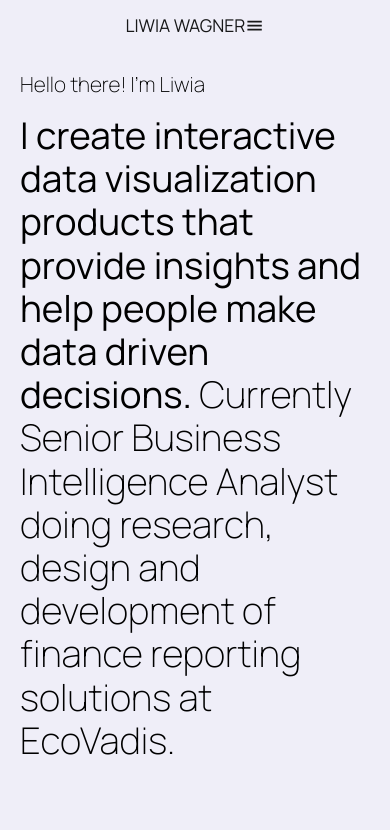
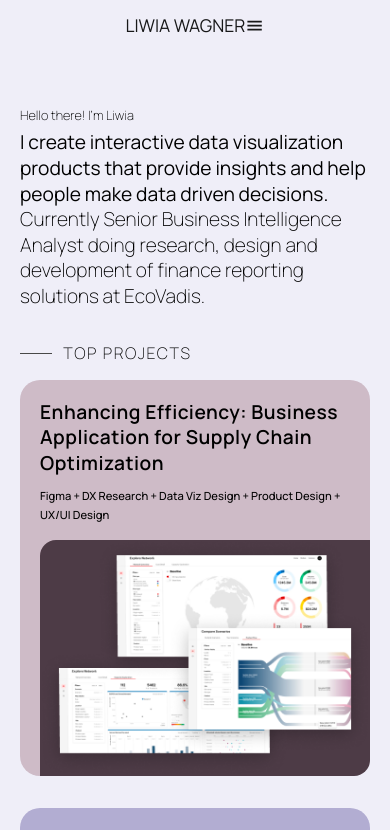
Before and after one commit to LiwiaWagner/Portfolio-Liwia-Wagner, a React (Create React App) app: page / in a window 390 px wide. Shown: the top 830 px of the page. Built offline with nearby package versions, Linux system fonts and the light colour scheme.

Commit message:
media_query_card_styling

```diff
--- a/src/components/card/Card.jsx
+++ b/src/components/card/Card.jsx
@@ -21,8 +21,24 @@ function Card(props) {
               {card.btn.text}
             </button>
           </div>
-          <div className="blank"></div>
+
           <div className="card-container-right">
+            <img
+              className="img-desktop"
+              src={card.images.desktop.src}
+              alt={card.images.desktop.alt}
+            />
+            <img
+              className="img-mobile"
+              src={card.images.mobile.src}
+              alt={card.images.mobile.alt}
+            />
+          </div>
+
+          <div
+            className="card-container-right-mobile"
+            style={{ backgroundColor: card.btn.color }}
+          >
             <img
               className="img-desktop"
               src={card.images.desktop.src}
--- a/src/components/card/card.css
+++ b/src/components/card/card.css
@@ -1,29 +1,30 @@
 .card-container {
   display: flex;
   flex-direction: row;
+}
+
+.card-container-left {
+  width: 40%;
   padding: 2rem 2rem 0 2rem;
 }
 
-.card-container-left {
-  width: 35%;
+.card-container-right {
+  width: 60%;
+  padding: 2rem 2rem 0 2rem;
 }
 
-.card-container-right {
-  width: 65%;
-}
-
-.blank {
-  width: 3rem;
+.card-container-right-mobile {
+  display: none;
 }
 
 /* ---Card text */
 
 .card-title {
-  font-size: 2rem;
+  font-size: 1.7rem;
   font-weight: 600;
   letter-spacing: 0.07rem;
-  line-height: 2.4rem;
-  padding: 0 0 1.5rem 0;
+  line-height: 2.2rem;
+  padding: 0 0 0.8rem 0;
 }
 
 .card-description {
@@ -33,10 +34,10 @@
 }
 
 .card-tools {
-  font-size: 1.1rem;
-  font-weight: 600;
-  line-height: 2rem;
-  padding: 0 0 2rem 0;
+  font-size: 0.9rem;
+  font-weight: 800;
+  line-height: 1.6rem;
+  padding: 0 0 1.2rem 0;
 }
 
 /* ---Project button */
@@ -45,28 +46,92 @@
   width: auto;
   height: 2.8rem;
   padding: 0rem 1.2rem;
-  margin: 0 0 4rem 0;
+  margin: 0 0 2rem 0;
   border-radius: 0.8rem;
-  color: white;
+  color: var(--white);
   font-size: 1rem;
   font-weight: 700;
-  letter-spacing: 0.1rem;
 }
 
 /* ---Project picture */
 
 .img-desktop {
   display: block;
+  object-fit: contain;
 }
 
 .img-mobile {
   display: none;
 }
 
+@media screen and (max-width: 1024px) {
+  .card-container-left {
+    width: 40%;
+    padding: 1.25rem 1.25rem 0 1.25rem;
+  }
+
+  .card-container-right {
+    width: 60%;
+    padding: 1.25rem 1.25rem 0 1.25rem;
+  }
+
+  /* ---Card text */
+
+  .card-title {
+    font-size: 1.1rem;
+    font-weight: 600;
+    letter-spacing: 0.07rem;
+    line-height: 1.4rem;
+    padding: 0 0 0.5rem 0;
+  }
+
+  .card-description {
+    font-size: 0.9rem;
+    line-height: 1.3rem;
+    padding: 0 0 1rem 0;
+  }
+
+  .card-tools {
+    font-size: 0.7rem;
+    font-weight: 700;
+    line-height: 1.2rem;
+    padding: 0 0 1rem 0;
+  }
+
+  /* ---Project button */
+
+  .btn-project {
+    width: auto;
+    height: 1.8rem;
+    padding: 0rem 1rem;
+    border-radius: 0.6rem;
+    color: white;
+    font-size: 0.7rem;
+    font-weight: 700;
+  }
+}
+
 @media screen and (max-width: 430px) {
   .card-container {
+    display: block;
+    flex-direction: column;
+    padding: 1.25rem 0 0 1.25rem;
+  }
+
+  .card-container-left {
+    width: 100%;
+    padding: 0;
+  }
+
+  .card-container-right {
+    display: none;
+    padding: 0;
+  }
+
+  .card-container-right-mobile {
     display: flex;
-    flex-direction: column;
+    width: 100%;
+    border-radius: 1rem 0 1rem 0;
   }
 
   .img-desktop {
@@ -74,6 +139,31 @@
   }
 
   .img-mobile {
-    display: flex;
+    display: block;
+  }
+
+  .card-description {
+    display: none;
+  }
+
+  .btn-project {
+    display: none;
+  }
+
+  /* ---Card text */
+
+  .card-title {
+    font-size: 1.2rem;
+    font-weight: 600;
+    letter-spacing: 0.03rem;
+    line-height: 1.6rem;
+    padding: 0 0 0.6rem 0;
+  }
+
+  .card-tools {
+    font-size: 0.7rem;
+    font-weight: 500;
+    line-height: 1.2rem;
+    padding: 0 0 1rem 0;
   }
 }
--- a/src/data.js
+++ b/src/data.js
@@ -11,12 +11,17 @@ export const cards = [
   {
     id: 1,
     order: 4,
-    title: "Business Application for Supply Chain Optimization",
+    title:
+      "Enhancing Efficiency: Business Application for Supply Chain Optimization",
     description: `I used Figma to design a digital solution that addressed a client’s data experience challenges, focusing on optimizing their supply chain network. Over an eight-week period, I conducted extensive Data Experience (DX) research, which informed the design and prototyping of a business application aimed at streamlining and enhancing the efficiency of their operations.`,
     tools:
       "Figma + DX Research + Data Viz Design + Product Design + UX/UI Design",
     backgroundColor: "var(--bc-project-id1)",
-    btn: { text: "GO TO PROJECT", color: "var(--btn-project-id1)" },
+    btn: {
+      text: "GO TO PROJECT",
+      color: "var(--btn-project-id1)",
+      mobileCardColor: "var(--btn-project-id1)",
+    },
     images: {
       desktop: {
         src: desktopImgCard1,
@@ -31,11 +36,16 @@ export const cards = [
   {
     id: 2,
     order: 1,
-    title: "Sustainable Travel: Company’s Carbon Emission Analysis",
+    title:
+      "Sustainable Business Travel: A Data-Driven Carbon Emission Analysis",
     description: `I designed and developed a Tableau dashboard that enables companies to track and analyze carbon emissions generated by business air travel. The dashboard helps organizations pinpoint the areas contributing the most to their emissions, providing actionable insights to guide the development of targeted carbon reduction strategies for more sustainable operations.`,
     tools: "Tableau + SQL + Data Viz Design + Data Modelling + Data Processing",
     backgroundColor: "var(--bc-project-id2)",
-    btn: { text: "GO TO PROJECT", color: "var(--btn-project-id2)" },
+    btn: {
+      text: "GO TO PROJECT",
+      color: "var(--btn-project-id2)",
+      mobileCardColor: "var(--btn-project-id2)",
+    },
     images: {
       desktop: {
         src: desktopImgCard2,
@@ -50,11 +60,16 @@ export const cards = [
   {
     id: 3,
     order: 3,
-    title: "Iris Species: Charting for Multiple Measures",
+    title:
+      "Visualizing Iris Species: A Comparative Analysis of Multiple Measures",
     description: `In this private project, I focused on visualizing the Iris Species dataset by utilizing scatterplot matrix and parallel coordinates charts to analyze key metrics. Although these visualizations are not typically used in business reporting, they are widely applied in statistical analysis for their ability to reveal complex patterns and relationships within the data.`,
     tools: "d3.js + Data Viz Design",
     backgroundColor: "var(--bc-project-id3)",
-    btn: { text: "GO TO OBSERVABLE NOTEBOOK", color: "var(--btn-project-id3)" },
+    btn: {
+      text: "GO TO OBSERVABLE NOTEBOOK",
+      color: "var(--btn-project-id3)",
+      mobileCardColor: "var(--btn-project-id3)",
+    },
     images: {
       desktop: {
         src: desktopImgCard3,
@@ -69,11 +84,15 @@ export const cards = [
   {
     id: 4,
     order: 2,
-    title: `Google BI Certificate: Cyclistic Capstone Project`,
+    title: `Cyclistic Case Study: A Capstone Project for Google BI Certification`,
     description: `The capstone project, focused on preparing Cyclistic’s customer analysis, serves as the final assignment for the Google Business Intelligence Professional Certification, demonstrating the application of advanced BI skills in a real-world business context.`,
     tools: "Tableau + Mapbox + SQL + Data Analysis + Data Viz Design",
     backgroundColor: "var(--bc-project-id4)",
-    btn: { text: "GO TO PROJECT", color: "var(--btn-project-id4)" },
+    btn: {
+      text: "GO TO PROJECT",
+      color: "var(--btn-project-id4)",
+      mobileCardColor: "var(--btn-project-id4)",
+    },
     images: {
       desktop: {
         src: desktopImgCard4,
--- a/src/pages/home/Home.jsx
+++ b/src/pages/home/Home.jsx
@@ -68,7 +68,7 @@ const Home = () => {
       <div>
         <h2 className="projects-title">TOP PROJECTS</h2>
       </div>
-      <section className="projects-container top-projects-container">
+      <section className="project-container top-projects-container">
         {topCards.map((card, index) => (
           <Card key={index} card={card} />
         ))}
@@ -82,7 +82,7 @@ const Home = () => {
 
       <div className="filters"></div>
 
-      <section className="projects-container all-projects-container">
+      <section className="project-container all-projects-container">
         {orderedCards.map((card, index) => (
           <Card key={index} card={card} />
         ))}
--- a/src/pages/home/home.css
+++ b/src/pages/home/home.css
@@ -2,7 +2,7 @@
   display: flex;
   flex-direction: row;
   margin: 2.5rem 3rem;
-  min-height: 33rem;
+  min-height: 30rem;
   border-radius: 1.25rem;
   background-color: pink;
 }
@@ -32,7 +32,7 @@
 .name {
   font-size: 1.3rem;
   font-weight: 100;
-  padding: 0 0 1rem 0;
+  padding: 0 0 0.5rem 0;
 }
 
 .hero-intro {
@@ -48,21 +48,13 @@
 
 /* ---Top projects */
 
-.project-container {
-  display: flex;
-  flex-direction: row;
-  margin: 2.5rem 3rem;
-  min-height: 33rem;
-  border-radius: 1.25rem;
-}
-
 .projects-title {
   position: relative;
-  font-size: 1.3rem;
+  font-size: 1.5rem;
   font-weight: 100;
-  letter-spacing: 0.2rem;
+  letter-spacing: 0.14rem;
   padding: 0 0 0 4rem;
-  margin: 3rem 3rem 2rem 3rem;
+  margin: 2rem 3rem 0 3rem;
   color: var(--black);
 }
 
@@ -77,46 +69,121 @@
   top: 50%;
 }
 
-.top-project-container-1 {
-  background-color: var(--bc-project-1);
+.project-container {
+  margin: 1.5rem 0;
+  display: flex;
+  flex-direction: column;
+  min-height: 33rem;
+  border-radius: 1rem;
 }
 
-.img-container-p1 {
-  display: flex;
-  width: 100%;
-  height: auto;
-  background: url("../../assets/d_card_picture_p1.png") no-repeat;
-  background-size: cover;
-  background-position-y: center;
+.top-projects-container {
+  margin: 0 3rem;
 }
 
-.top-project-container-2 {
-  background-color: var(--bc-project-2);
-}
-
-.top-project-container-3 {
-  background-color: var(--bc-project-3);
-}
-
-.top-project-container-4 {
-  background-color: var(--bc-project-4);
-}
-
-/* ---Project buttons */
-
-.btn-project-1 {
-  background-color: var(--btn-project-1);
-}
-
-.btn-project-2 {
-  background-color: var(--btn-project-2);
+.all-projects-container {
+  margin: 0 3rem;
 }
 
 @media screen and (max-width: 1024px) {
+  /* ---Hero */
+
   .hero-container {
     padding: 1.25rem 1.25rem 0 1.25rem;
   }
+
+  .name {
+    font-size: 1rem;
+    font-weight: 100;
+    padding: 1.5rem 0 0.6rem 0;
+  }
+
+  .hero-intro {
+    font-size: 1.8rem;
+    font-weight: 200;
+    line-height: 2.2rem;
+  }
+
+  .hero-intro span {
+    font-weight: 400;
+  }
+
+  /* ---Top projects */
+
+  .projects-title {
+    font-size: 1.1rem;
+    letter-spacing: 0.15rem;
+    padding: 0 0 0 3rem;
+    margin: 1rem 1.25rem 0 1.25rem;
+  }
+
+  .projects-title:before {
+    width: 2rem;
+  }
+
+  .project-container {
+    margin: 1rem 0;
+    min-height: 20rem;
+    border-radius: 1rem;
+  }
+
+  .top-projects-container {
+    margin: 0 1.25rem;
+  }
+
+  .all-projects-container {
+    margin: 0 1.25rem;
+  }
 }
 
-@media screen and (max-width: 413px) {
+@media screen and (max-width: 430px) {
+  /* ---Hero */
+
+  .hero-container {
+    padding: 2rem 1.25rem 0 1.25rem;
+  }
+
+  .name {
+    font-size: 0.8rem;
+    font-weight: 100;
+    padding: 1.5rem 0 0.4rem 0;
+  }
+
+  .hero-intro {
+    font-size: 1.2rem;
+    font-weight: 200;
+    line-height: 1.6rem;
+    padding: 0 0 1rem 0;
+  }
+
+  .hero-intro span {
+    font-weight: 400;
+  }
+
+  /* ---Top projects */
+
+  .projects-title {
+    font-size: 1rem;
+    letter-spacing: 0.1rem;
+    padding: 0 0 0 2.7rem;
+    margin: 1rem 1.25rem 0 1.25rem;
+  }
+
+  .projects-title:before {
+    width: 2rem;
+  }
+
+  .project-container {
+    margin: 1rem 0;
+    min-height: 20rem;
+    border-radius: 1.25rem;
+  }
+
+  .top-projects-container {
+    margin: 0 1.25rem;
+  }
+
+  .all-projects-container {
+    margin: 0 1.25rem;
+  }
 }
```
